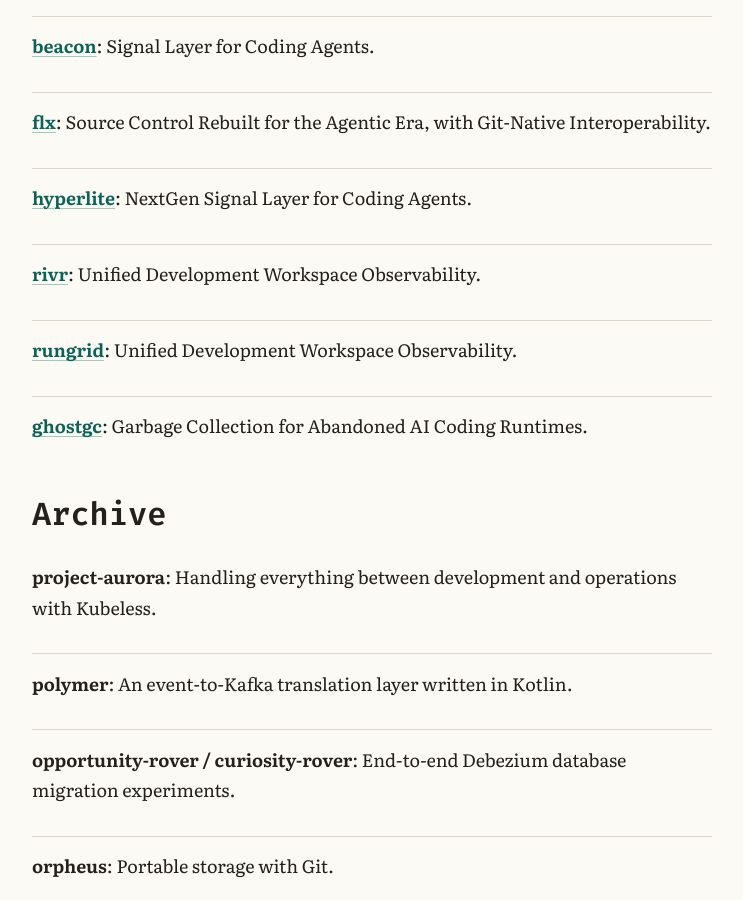
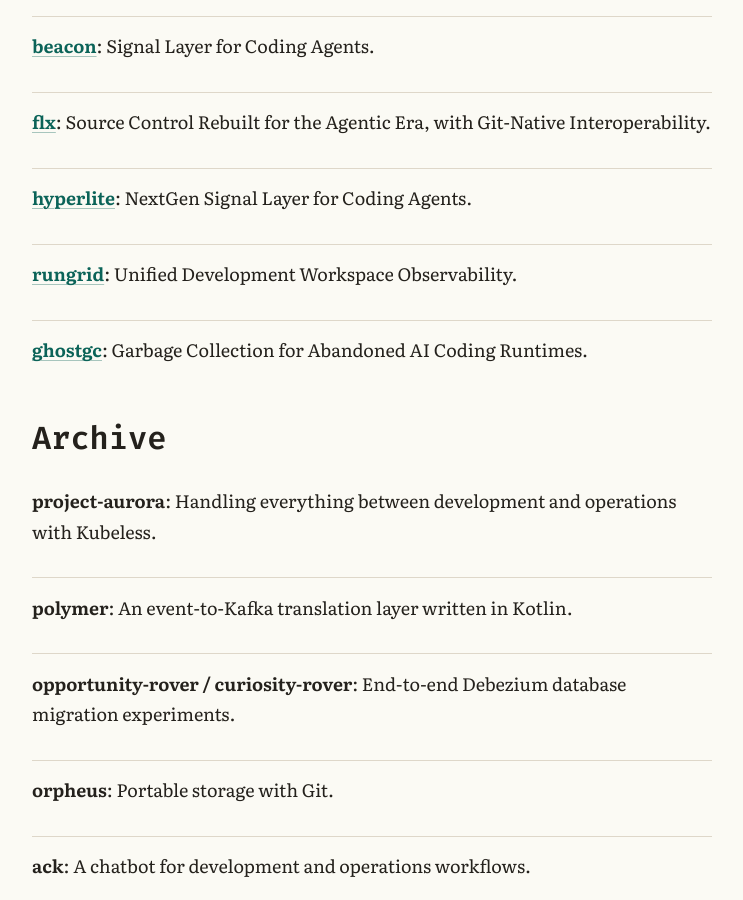
Before and after one commit to jamesonstone/jamesonstone.github.io, a Jekyll site: the page built from projects.md, in a window 1280 px wide and 900 px high, scrolled down 1621 px. Shown: the whole window, without its empty margins (268-1011 px from the left). Built offline with Jekyll 4.4.1, drawn with Linux system fonts in a browser that asks for light colours.

Commit message:
docs(GH-35): :memo: remove stale project entry
Original ask: Address the active CodeRabbit review finding on PR #36 by removing the stale rivr catalog entry while preserving canonical rungrid and ghostgc entries in both synchronized indexes.

Implementation: Removed the duplicate rivr entry from llms.txt and projects.md; retained one rungrid and one ghostgc entry in each file.

Validation:
- ruby scripts/update_projects_from_github_test.rb
- ruby scripts/validate_site_test.rb
- bundle exec jekyll build using the existing primary checkout bundle path
- ruby scripts/validate_site.rb
- kit check --all
- git diff --check
- Full PR diff review and focused secret/local-file scan
- kit check --project retains the eight previously accepted repository-contract findings outside these files

Refs #35

```diff
--- a/llms.txt
+++ b/llms.txt
@@ -41,7 +41,6 @@
 - [beacon](https://github.com/jamesonstone/beacon): Signal Layer for Coding Agents.
 - [flx](https://github.com/jamesonstone/flx): Source Control Rebuilt for the Agentic Era, with Git-Native Interoperability.
 - [hyperlite](https://github.com/jamesonstone/hyperlite): NextGen Signal Layer for Coding Agents.
-- [rivr](https://github.com/jamesonstone/rivr): Unified Development Workspace Observability.
 - [rungrid](https://github.com/jamesonstone/rungrid): Unified Development Workspace Observability.
 - [ghostgc](https://github.com/jamesonstone/ghostgc): Garbage Collection for Abandoned AI Coding Runtimes.
 ## Machine Indexes
--- a/projects.md
+++ b/projects.md
@@ -45,7 +45,6 @@
   <li><strong><a href="https://github.com/jamesonstone/beacon">beacon</a></strong>: Signal Layer for Coding Agents.</li>
   <li><strong><a href="https://github.com/jamesonstone/flx">flx</a></strong>: Source Control Rebuilt for the Agentic Era, with Git-Native Interoperability.</li>
   <li><strong><a href="https://github.com/jamesonstone/hyperlite">hyperlite</a></strong>: NextGen Signal Layer for Coding Agents.</li>
-  <li><strong><a href="https://github.com/jamesonstone/rivr">rivr</a></strong>: Unified Development Workspace Observability.</li>
   <li><strong><a href="https://github.com/jamesonstone/rungrid">rungrid</a></strong>: Unified Development Workspace Observability.</li>
   <li><strong><a href="https://github.com/jamesonstone/ghostgc">ghostgc</a></strong>: Garbage Collection for Abandoned AI Coding Runtimes.</li>
 </ul>
```
